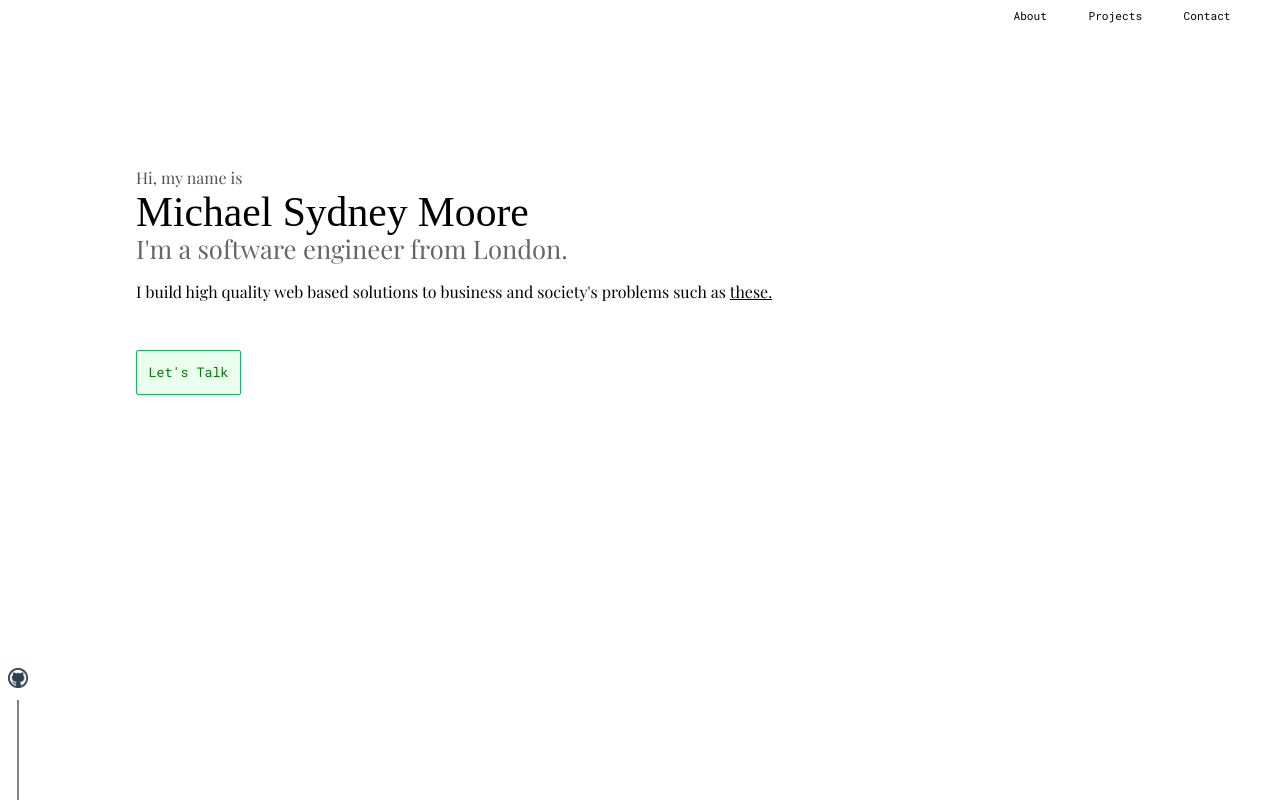
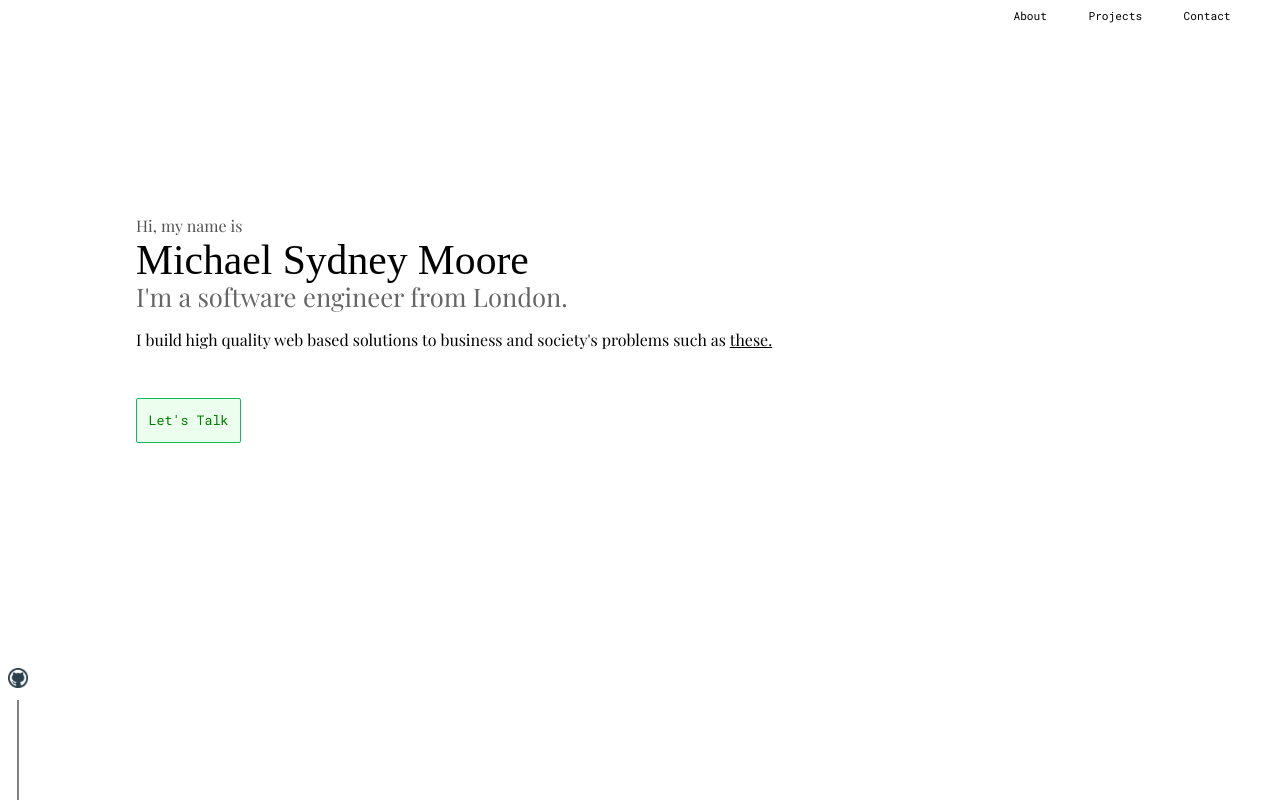
Before and after one commit to msmfa/portfolio, a React (Create React App) app: page / in a window 1280 px wide. Shown: the top 802 px of the page. Built offline with nearby package versions, Linux system fonts and the light colour scheme; a web font is replaced by a local one.

Commit message:
Lowered hero image

```diff
--- a/src/css/Header.css
+++ b/src/css/Header.css
@@ -1,24 +1,29 @@
 .header-container {
-  margin: 9em 0 3em 8em;
+  margin: 12em 0 3em 8em;
   width: 70vw;
 }
+
 .header-top {
   color: rgb(83, 83, 83);
   font-family: "Playfair Display", serif;
 }
+
 .header-middle {
   font-size: 2.6em;
 }
+
 .header-text-link {
   color: black;
   text-decoration: underline;
 }
+
 .header-bottom {
   font-size: 1.6em;
   color: rgb(102, 102, 102);
   margin-top: -0.2em;
   font-family: "Playfair Display", serif;
 }
+
 .header-text {
   margin-top: 1em;
   font-family: "Playfair Display", serif;
```
